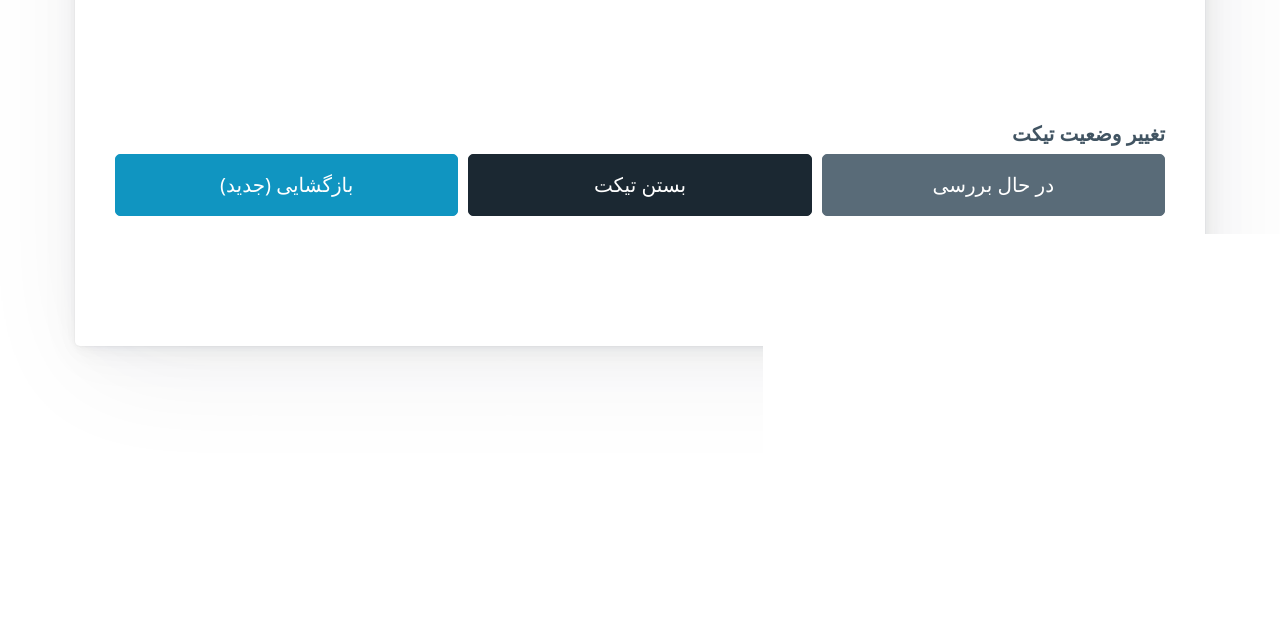
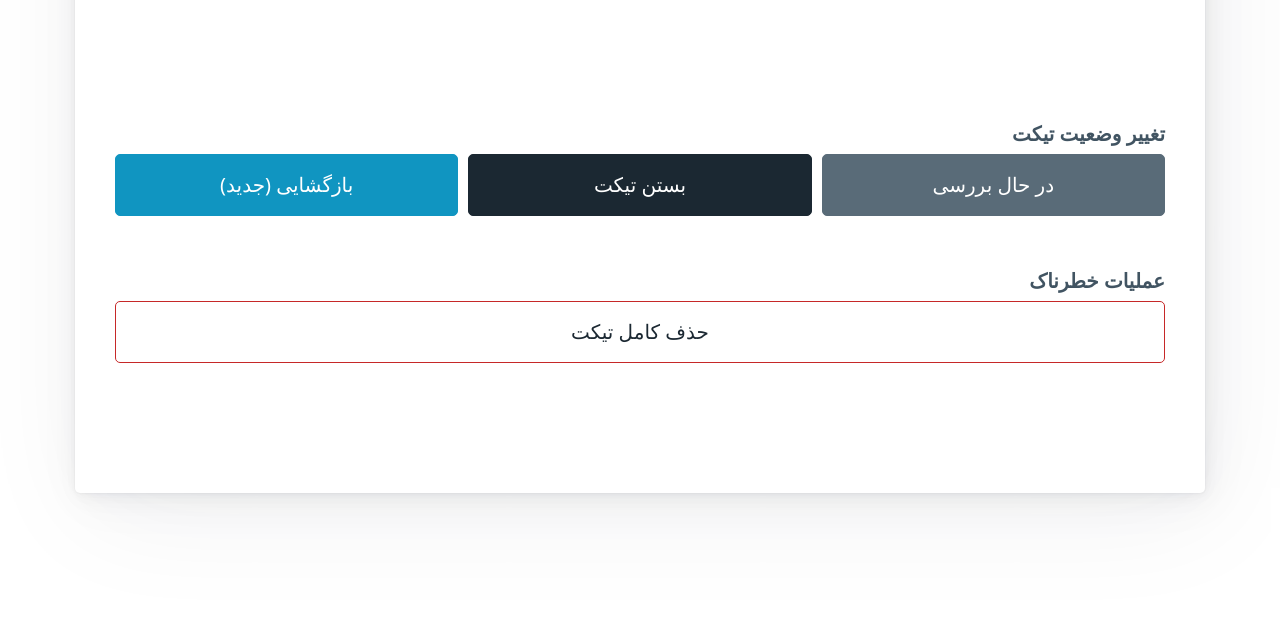
Before and after one commit to AllamehHelli/CRM, a Flask app: page /ticket/1 in a window 1280 px wide. Shown: the part 783-1406 px from the top of the page. Before the commit the page ends 1144 px from the top, so only its background shows below. Run offline with Flask 3, Linux system fonts and the light colour scheme; tables that the repository leaves empty hold one stand-in row (values such as "Sample post").

Commit message:
Update ticket_detail.html

```diff
--- a/templates/ticket_detail.html
+++ b/templates/ticket_detail.html
@@ -13,17 +13,23 @@
             border-radius: var(--border-radius);
             white-space: pre-wrap;
         }
-        .actions-form {
+        .actions-section {
             margin-top: 2rem;
             padding-top: 1.5rem;
             border-top: var(--card-border);
         }
-        .actions-form fieldset {
+        .actions-section fieldset {
             padding: 0;
             border: none;
         }
-        .actions-form .grid {
-            grid-gap: 0.5rem; /* فاصله کمتر بین دکمه‌ها */
+        .actions-section .grid {
+            grid-gap: 0.5rem;
+        }
+        /* استایل سفارشی برای دکمه خطر */
+        .danger-button {
+            --background-color: var(--form-element-invalid-background-color);
+            --border-color: var(--form-element-invalid-border-color);
+            --color: var(--contrast);
         }
     </style>
 </head>
@@ -50,21 +56,28 @@
                 {{ ticket.description }}
             </div>
 
-            <!-- --- بخش جدید: فرم مدیریت وضعیت تیکت --- -->
-            <div class="actions-form">
+            <div class="actions-section">
+                <!-- فرم مدیریت وضعیت تیکت -->
                 <form action="{{ url_for('update_status', ticket_id=ticket.id) }}" method="POST">
                     <fieldset>
                         <legend><strong>تغییر وضعیت تیکت</strong></legend>
                         <div class="grid">
-                            <!-- دکمه‌ها وضعیت‌های مختلف را ارسال می‌کنند -->
                             <button type="submit" name="status" value="In Progress" class="secondary">در حال بررسی</button>
                             <button type="submit" name="status" value="Closed" class="contrast">بستن تیکت</button>
                             <button type="submit" name="status" value="New">بازگشایی (جدید)</button>
                         </div>
                     </fieldset>
                 </form>
+
+                <!-- --- بخش جدید: فرم حذف تیکت --- -->
+                <form action="{{ url_for('delete_ticket', ticket_id=ticket.id) }}" method="POST" onsubmit="return confirm('آیا از حذف این تیکت اطمینان دارید؟ این عمل غیرقابل بازگشت است.');">
+                    <fieldset>
+                        <legend><strong>عملیات خطرناک</strong></legend>
+                        <!-- دکمه حذف با استایل سفارشی -->
+                        <button type="submit" class="danger-button">حذف کامل تیکت</button>
+                    </fieldset>
+                </form>
             </div>
-
         </article>
     </main>
 </body>
```
